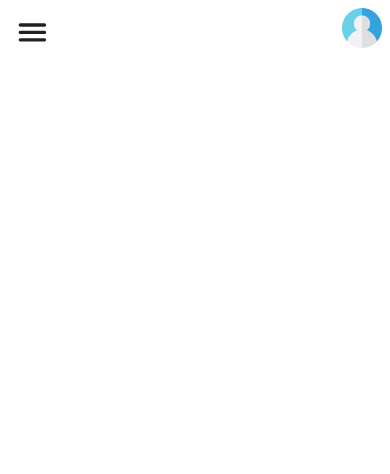
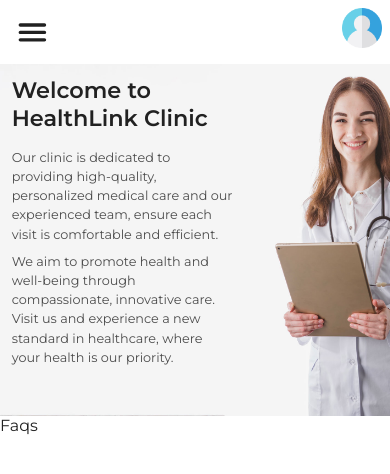
Before and after one commit to LuisSilva7/healthLink-project, a React (Vite) app: page /about in a window 390 px wide. Shown: the top 474 px of the page. Built offline with nearby package versions, Linux system fonts and the light colour scheme.

Commit message:
Made Info component on about page

```diff
--- /dev/null
+++ b/src/components/aboutPage/Faqs.jsx
@@ -0,0 +1,8 @@
+import React from "react";
+import styles from "./faqs.module.css";
+
+const Faqs = () => {
+  return <div>Faqs</div>;
+};
+
+export default Faqs;
--- /dev/null
+++ b/src/components/aboutPage/Info.jsx
@@ -0,0 +1,24 @@
+import React from "react";
+import styles from "./info.module.css";
+
+const Info = () => {
+  return (
+    <div className={styles["info-container"]}>
+      <div className={styles["text-container"]}>
+        <h1 className={styles["title"]}>Welcome to HealthLink Clinic</h1>
+        <p className={styles["text"]}>
+          Our clinic is dedicated to providing high-quality, personalized
+          medical care and our experienced team, ensure each visit is
+          comfortable and efficient.
+        </p>
+        <p className={styles["text"]}>
+          We aim to promote health and well-being through compassionate,
+          innovative care. Visit us and experience a new standard in healthcare,
+          where your health is our priority.
+        </p>
+      </div>
+    </div>
+  );
+};
+
+export default Info;
--- /dev/null
+++ b/src/components/aboutPage/info.module.css
@@ -0,0 +1,68 @@
+.info-container {
+  margin-top: 4rem;
+  background-image: url("../../assets/images/about-info-image.jpg");
+  background-attachment: scroll;
+  background-size: cover;
+  height: 40rem;
+}
+
+.text-container {
+  width: 45%;
+  padding-left: 15%;
+  padding-top: 8%;
+}
+
+.title {
+  font-size: 2.8rem;
+  font-weight: 600;
+  margin-bottom: 1.5rem;
+}
+
+.text {
+  font-size: 0.9rem;
+  line-height: 1.5rem;
+  margin-bottom: 1rem;
+  color: rgb(76, 76, 76);
+}
+
+@media (max-width: 1000px) {
+  .info-container {
+    height: 30rem;
+  }
+
+  .text-container {
+    padding-left: 10%;
+    padding-top: 5%;
+  }
+
+  .title {
+    font-size: 2.3rem;
+  }
+
+  .text {
+    line-height: 1.3rem;
+  }
+}
+
+@media (max-width: 700px) {
+  .info-container {
+    height: 22rem;
+  }
+
+  .text-container {
+    padding-left: 3%;
+    padding-top: 3%;
+    width: 60%;
+  }
+
+  .title {
+    font-size: 1.4rem;
+    margin-bottom: 1rem;
+  }
+
+  .text {
+    font-size: 0.8rem;
+    line-height: 1.2rem;
+    margin-bottom: 0.5rem;
+  }
+}
--- a/src/components/homePage/hero.module.css
+++ b/src/components/homePage/hero.module.css
@@ -9,7 +9,6 @@
   flex-direction: column;
   align-items: center;
   justify-content: center;
-  position: relative;
 }
 
 .hero-text {
--- a/src/components/shared/Navbar.jsx
+++ b/src/components/shared/Navbar.jsx
@@ -1,5 +1,5 @@
-import React, { useState, useEffect } from "react";
-import { NavLink } from "react-router-dom";
+import React, { useState } from "react";
+import { NavLink, Link } from "react-router-dom";
 import styles from "./navbar.module.css";
 import { IoMenu } from "react-icons/io5";
 import { MdClose } from "react-icons/md";
@@ -12,7 +12,7 @@ const Navbar = () => {
 
   return (
     <nav className={styles["navbar-container"]}>
-      <div className={styles["healthLink-container"]}>
+      <Link to="/" className={styles["healthLink-container"]}>
         <div className={styles["helthLink-logo-container"]}>
           <img
             src={healthLinkLogo}
@@ -20,7 +20,7 @@ const Navbar = () => {
           />
         </div>
         <span className={styles["helthLink-title"]}>HealthLink</span>
-      </div>
+      </Link>
       <div className={styles["right-side"]}>
         <div className={styles["navbar-menu-container"]}>
           <div
--- a/src/components/shared/navbar.module.css
+++ b/src/components/shared/navbar.module.css
@@ -15,6 +15,10 @@
 
 .navbar-menu-container {
   position: relative;
+}
+
+.navbar-profile-container {
+  margin-left: 1.5rem;
 }
 
 .healthLink-container {
@@ -35,6 +39,7 @@
   height: 3rem;
   width: 3rem;
   border-radius: 50%;
+  cursor: pointer;
 }
 
 .profile-icon-container {
@@ -159,6 +164,7 @@
   .healthLink-container {
     display: flex;
     align-items: center;
+    text-decoration: none;
   }
 
   .helthLink-logo-container {
--- a/src/pages/AboutPage.jsx
+++ b/src/pages/AboutPage.jsx
@@ -1,10 +1,14 @@
 import React from "react";
 import Navbar from "../components/shared/Navbar";
+import Info from "../components/aboutPage/Info";
+import Faqs from "../components/aboutPage/Faqs";
 
 const AboutPage = () => {
   return (
     <>
       <Navbar />
+      <Info />
+      <Faqs />
     </>
   );
 };
```
Also changed, not shown: src/assets/images/about-info-image.jpg (added), src/components/aboutPage/faqs.module.css (added).
